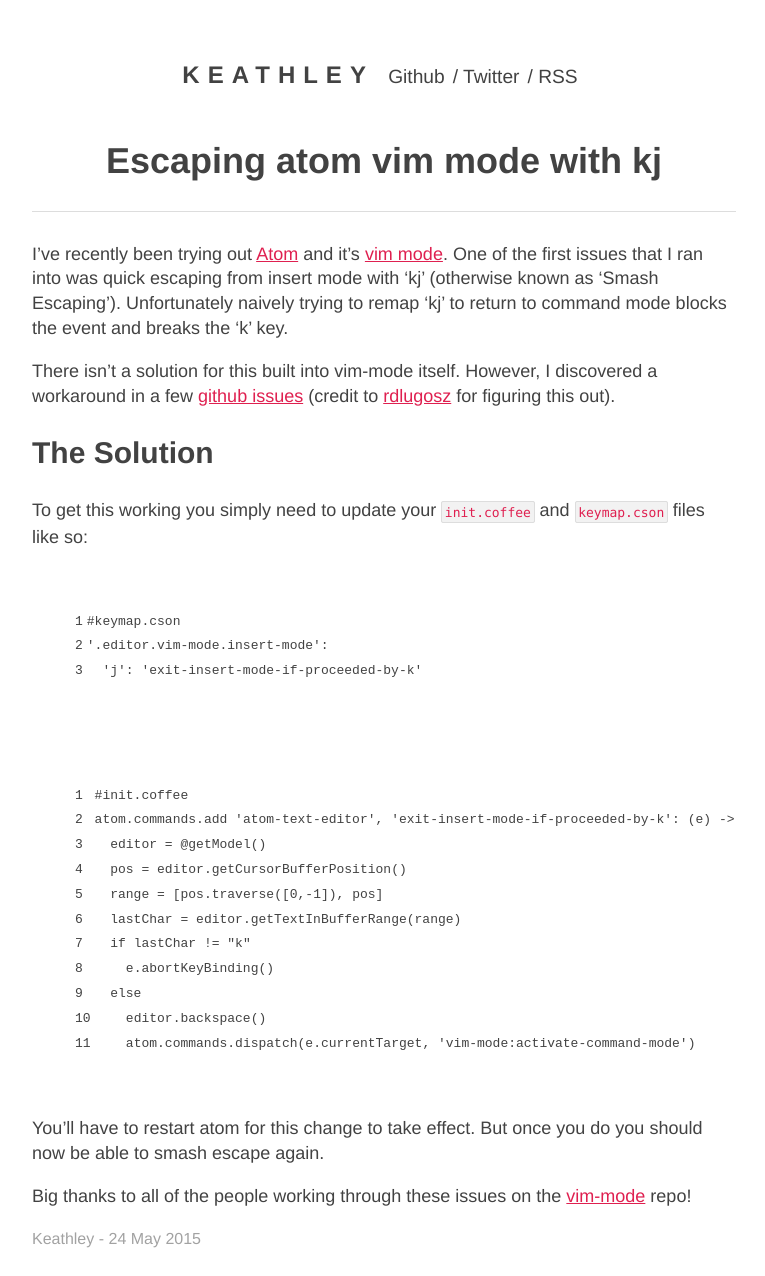
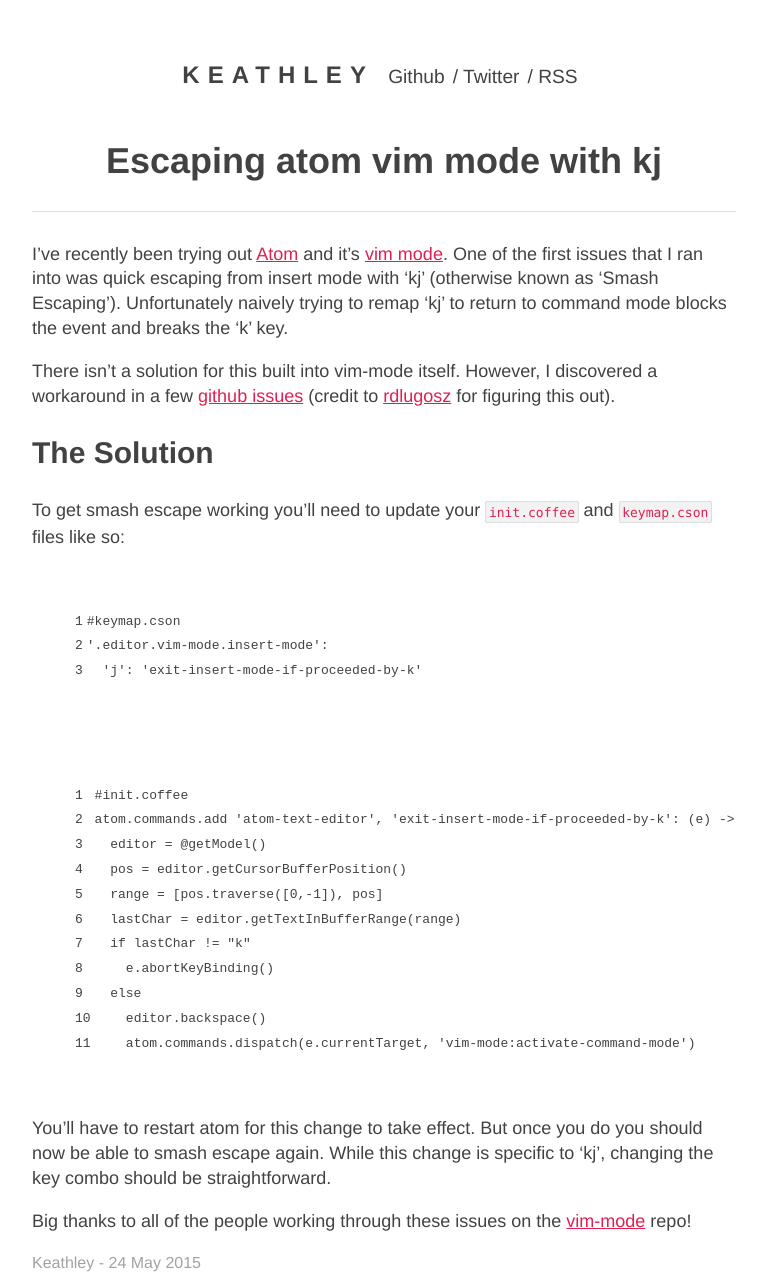
Before and after one commit to wojtekmach/keathley.github.io, a Jekyll site: the page built from _posts/2015-05-24-atom-vim-mode-quick-escape.md, in a window 1280 px wide. Shown: the whole page, without its empty margins (256-1021 px from the left). Built offline with Jekyll 4.4.1, drawn with Linux system fonts in a browser that asks for light colours; nearby versions of some CDN libraries; before the commit the page ends 1251 px from its top, so only the background shows below that.

Commit message:
More editing

```diff
--- a/_posts/2015-05-24-atom-vim-mode-quick-escape.md
+++ b/_posts/2015-05-24-atom-vim-mode-quick-escape.md
@@ -10,7 +10,7 @@
 
 ## The Solution
 
-To get this working you simply need to update your `init.coffee` and `keymap.cson` files like so:
+To get smash escape working you'll need to update your `init.coffee` and `keymap.cson` files like so:
 
 {% highlight coffee linenos %}
 #keymap.cson
@@ -32,7 +32,7 @@
     atom.commands.dispatch(e.currentTarget, 'vim-mode:activate-command-mode')
 {% endhighlight %}
 
-You'll have to restart atom for this change to take effect.  But once you do you should now be able to smash escape again.
+You'll have to restart atom for this change to take effect.  But once you do you should now be able to smash escape again.  While this change is specific to 'kj', changing the key combo should be straightforward.
 
 Big thanks to all of the people working through these issues on
 the [vim-mode](https://github.com/atom/vim-mode) repo!
```
